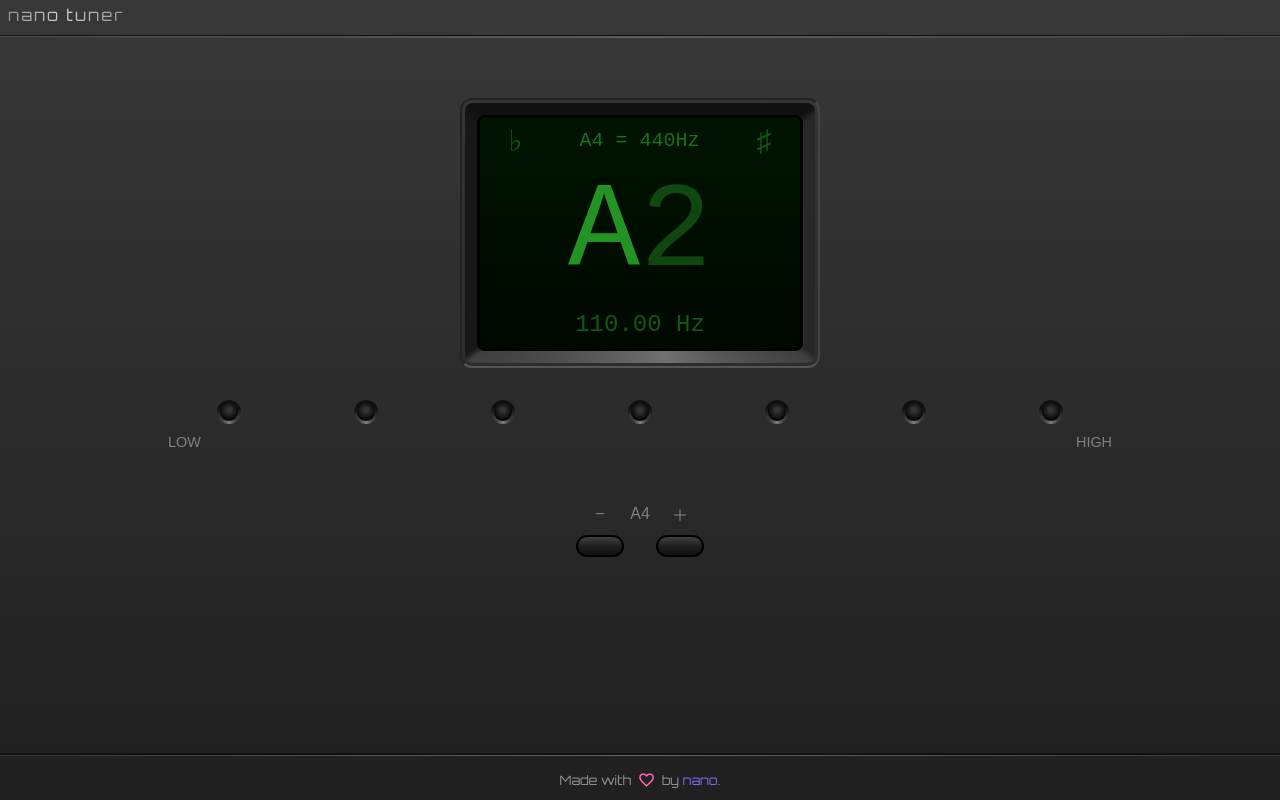
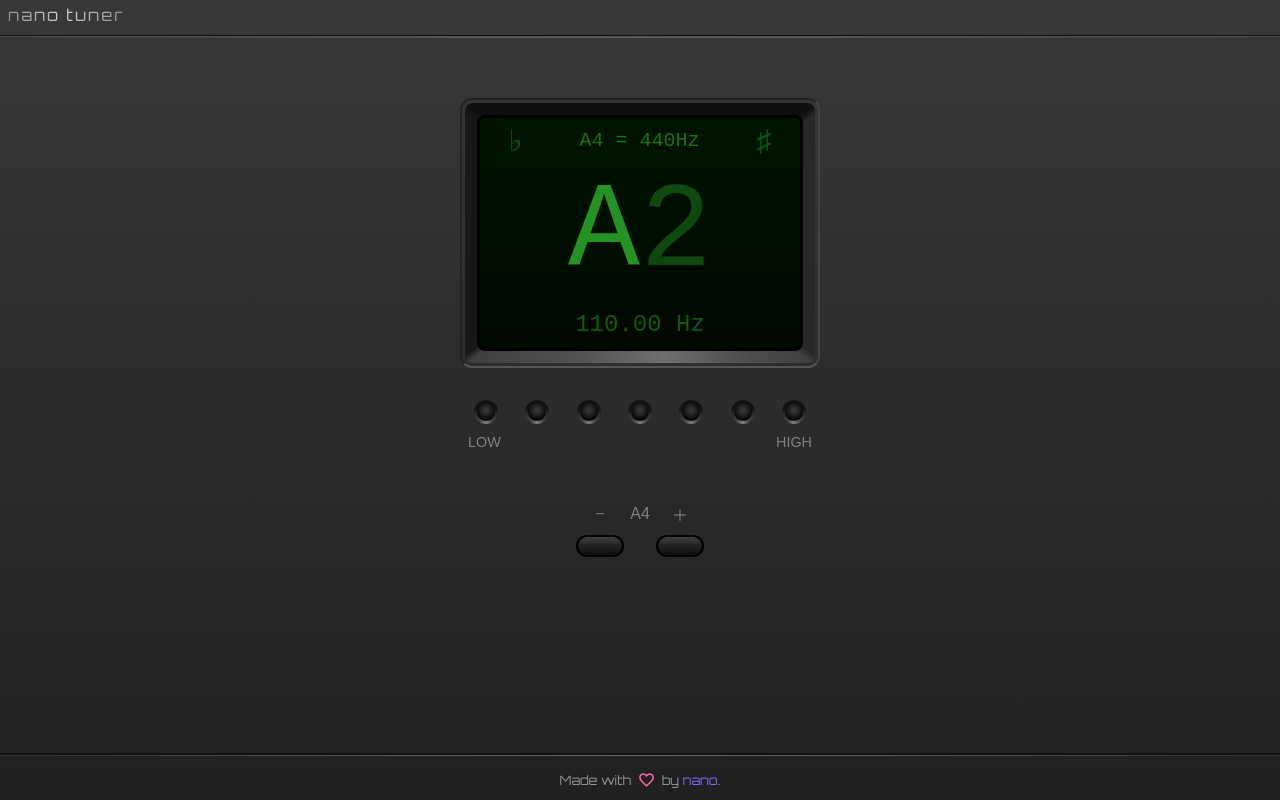
Before and after one commit to mec-nyan/nano-tuner, a React (Vite) app: page / in a window 1280 px wide. Built offline with nearby package versions, Linux system fonts and the light colour scheme; no server answers.

Commit message:
Add media query to keep the accuracy lights in sync with the display.

```diff
--- a/src/components/AccuracyBar.css
+++ b/src/components/AccuracyBar.css
@@ -74,3 +74,13 @@
   background: radial-gradient(circle at 50% 40%, #333 0% 15%, black 75%);
   /* display: none; */
 }
+
+@media (min-width: 480px) {
+  .accuracy-lights {
+    width: 360px;
+  }
+
+  .low-high-indicator {
+    width: 360px;
+  }
+}
```
